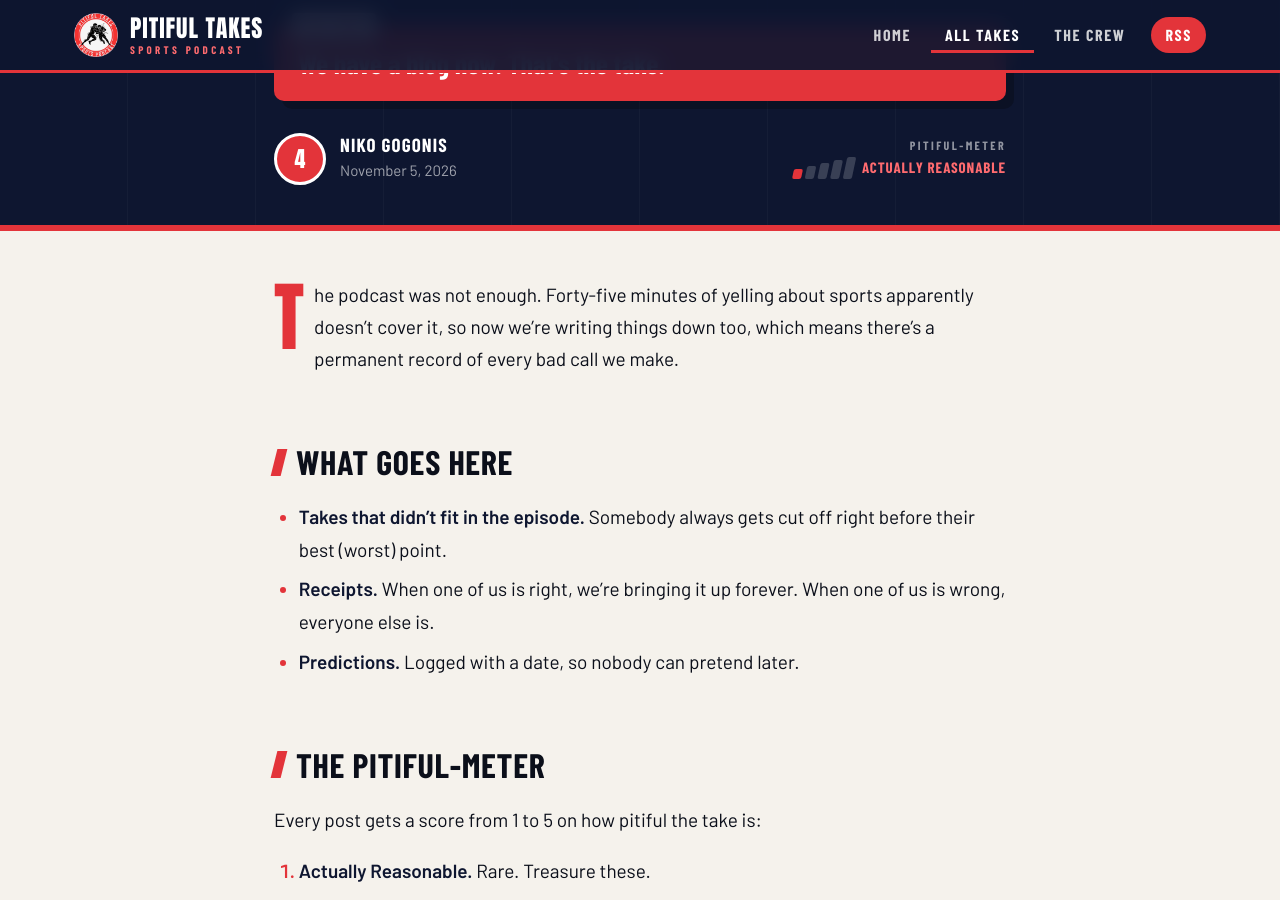
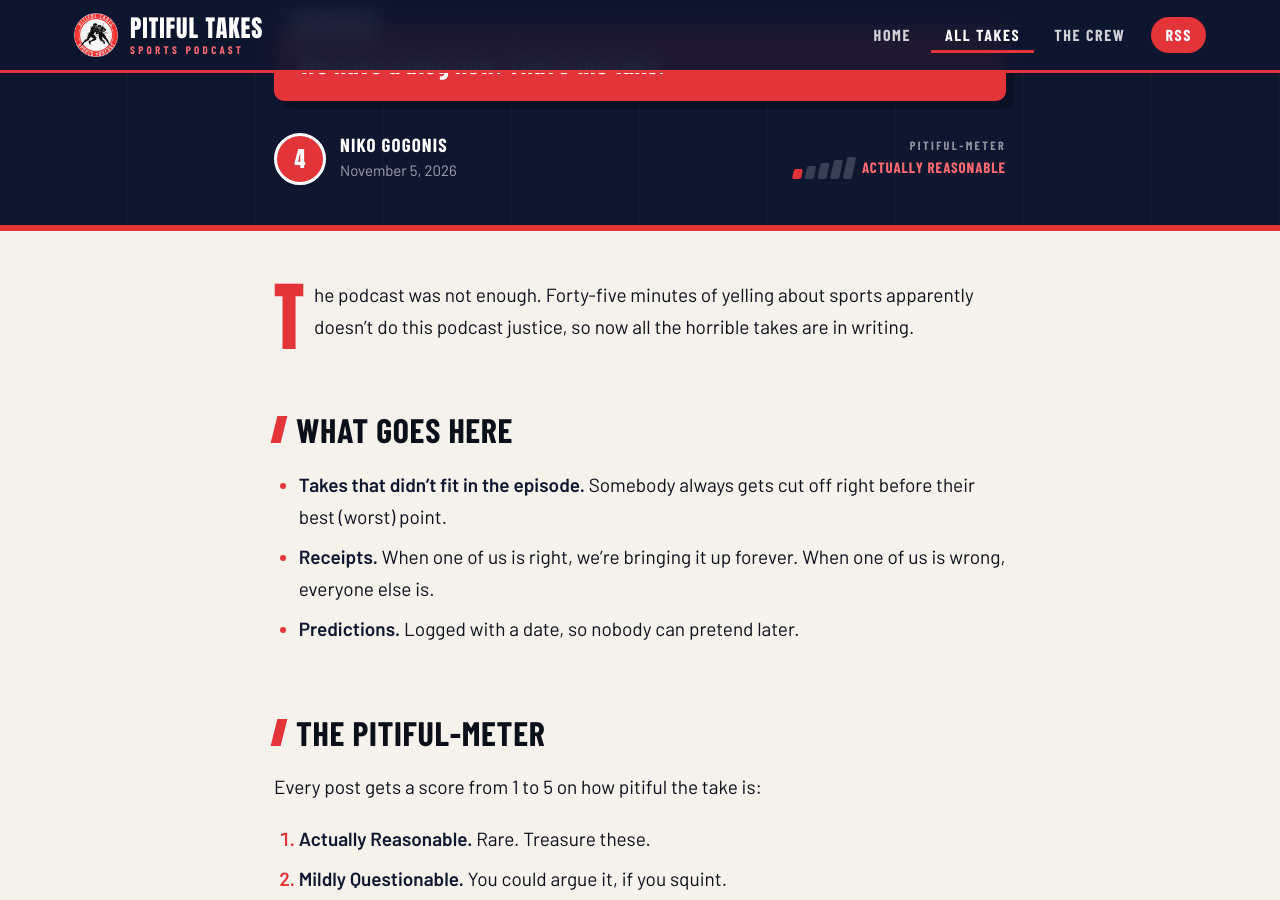
Before and after one commit to nikigogonis2009/pitifultakespod, a Jekyll site: the page built from _posts/2026-11-05-welcome-to-pitiful-takes.md, in a window 1280 px wide and 900 px high, scrolled down 323 px. Built offline with Jekyll 4.4.1, drawn with Linux system fonts in a browser that asks for light colours; some web fonts are replaced.

Commit message:
Update _posts/2026-11-05-welcome-to-pitiful-takes.md (via Pages CMS)

```diff
--- a/_posts/2026-11-05-welcome-to-pitiful-takes.md
+++ b/_posts/2026-11-05-welcome-to-pitiful-takes.md
@@ -6,7 +6,7 @@ sport: other
 take: We have a blog now. That's the take.
 pitiful: 1
 ---
-The podcast was not enough. Forty-five minutes of yelling about sports apparently doesn't cover it, so now we're writing things down too, which means there's a permanent record of every bad call we make.
+The podcast was not enough. Forty-five minutes of yelling about sports apparently doesn't do this podcast justice, so now all the horrible takes are in writing.
 
 ## What goes here
 
```
